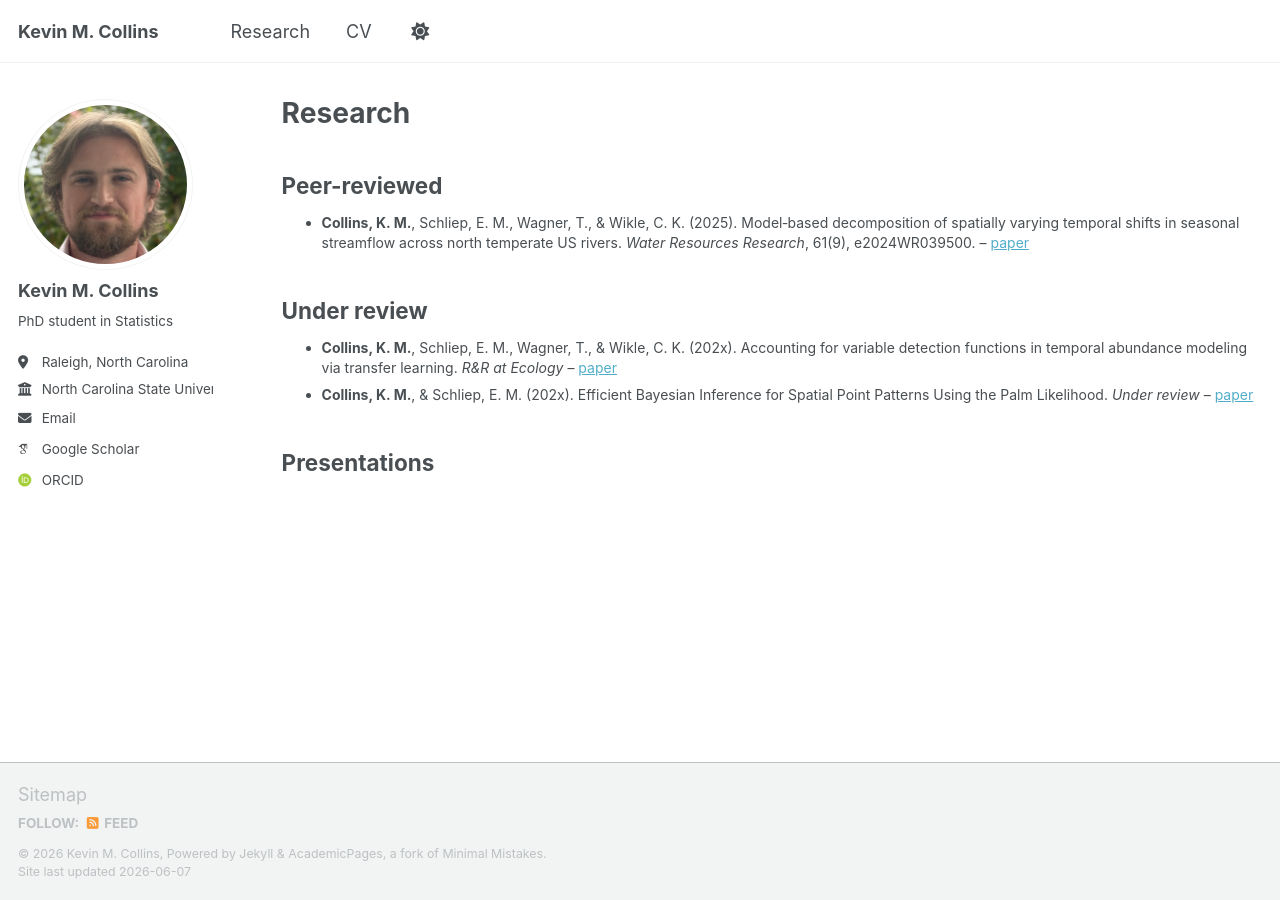
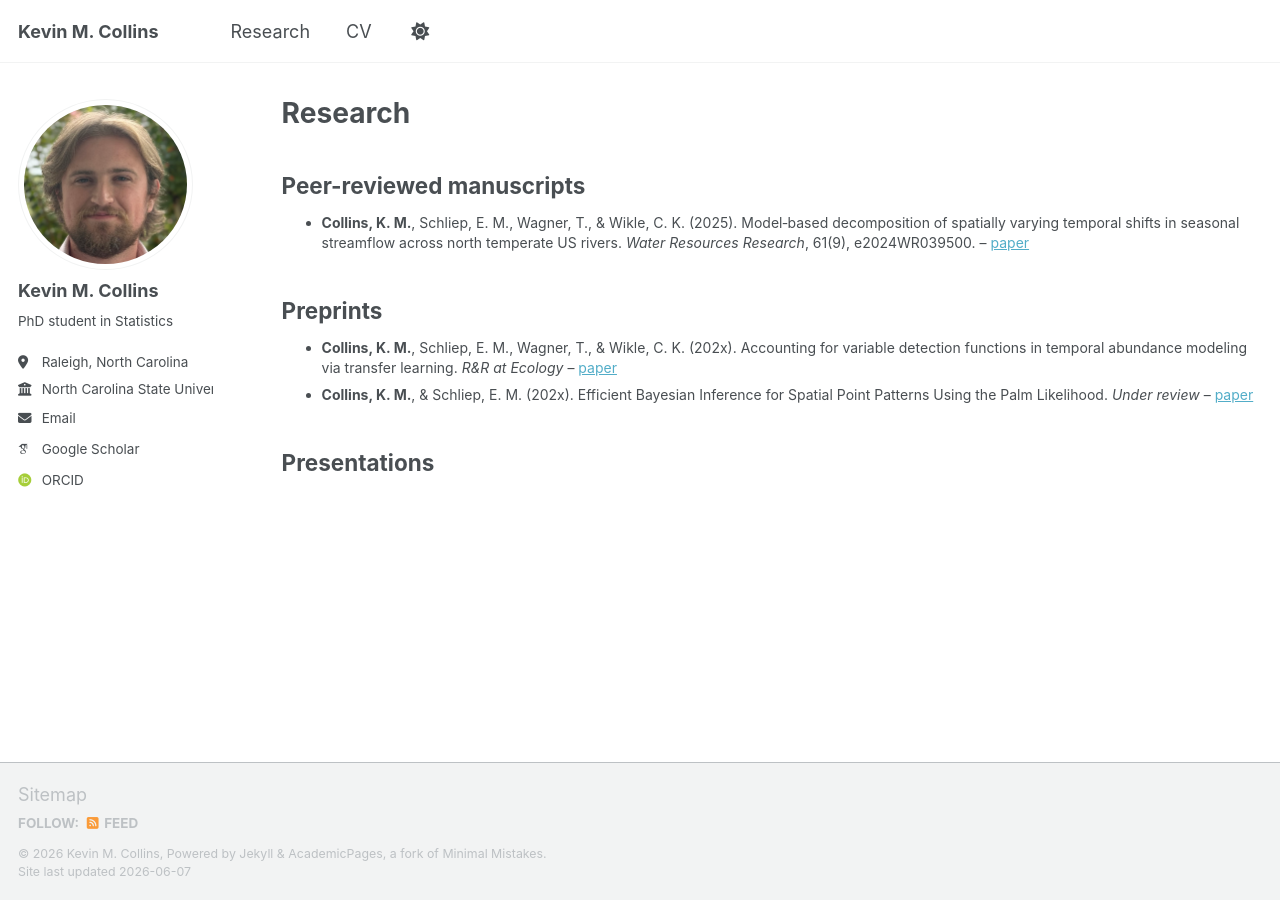
Before and after one commit to kecollins/kecollins.github.io, a Jekyll site: the page built from _pages/publications.html, in a window 1280 px wide. Built offline with Jekyll 4.4.1, drawn with Linux system fonts in a browser that asks for light colours; some web fonts are replaced; a script that is not in the unit is left out.

Commit message:
Update publications.html

```diff
--- a/_pages/publications.html
+++ b/_pages/publications.html
@@ -5,7 +5,7 @@ permalink: /research/
 author_profile: true
 ---
 
-<h2>Peer-reviewed</h2>
+<h2>Peer-reviewed manuscripts</h2>
 <ul style="font-size: 14px; line-height: 1.4;">
 {% for post in site.publications reversed %}
   {% if post.status == "peer-reviewed" %}
@@ -19,7 +19,7 @@ author_profile: true
 {% endfor %}
 </ul>
 
-<h2>Under review</h2>
+<h2>Preprints</h2>
 <ul style="font-size: 14px; line-height: 1.4;">
 {% for post in site.publications reversed %}
   {% if post.status == "under-review" %}
```
